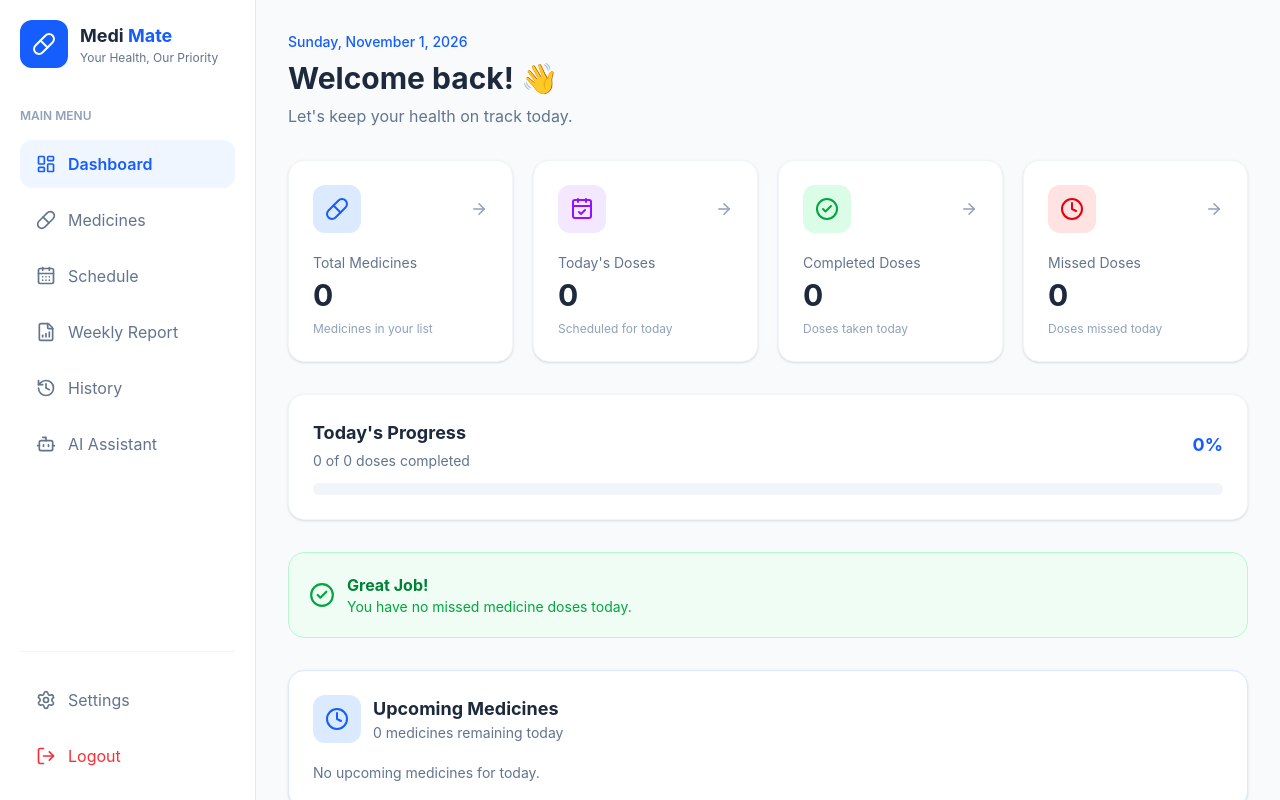
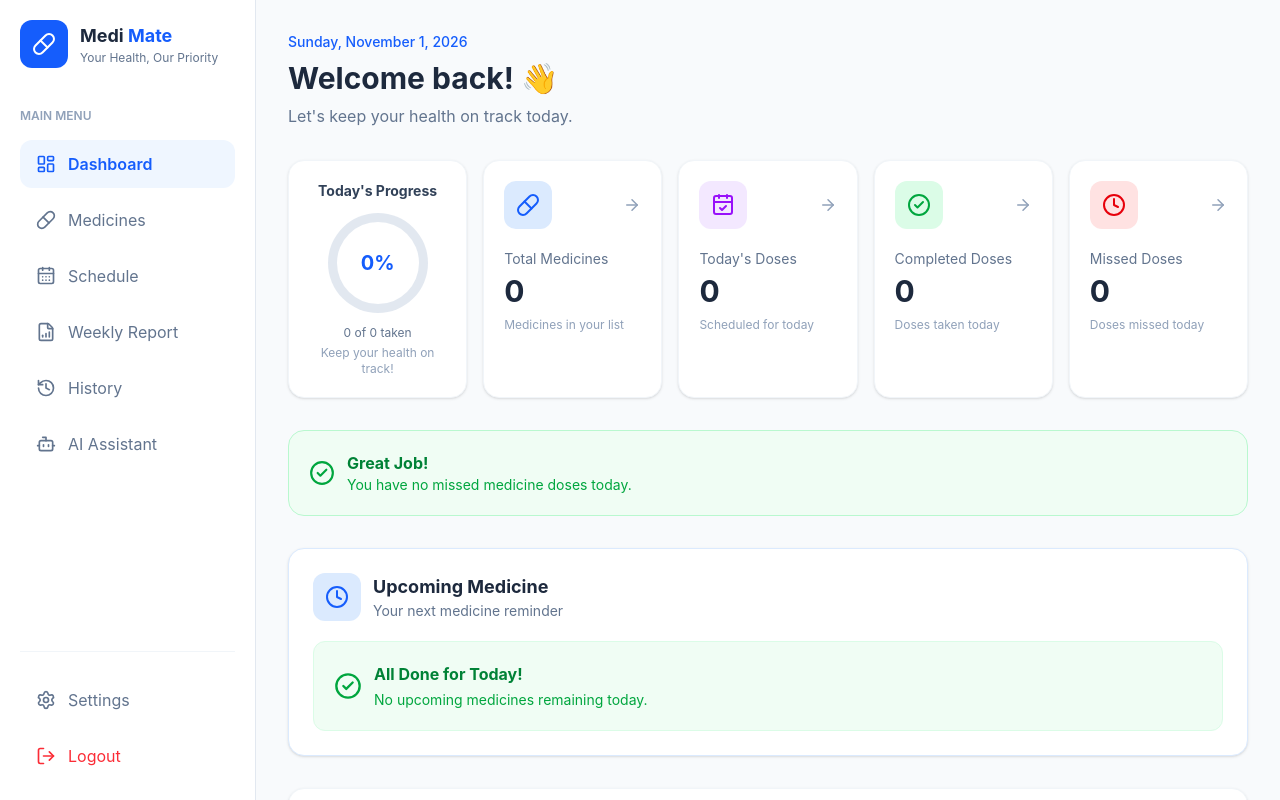
Before and after one commit to krishna45kumar/MediMate, a React (Vite) app in the folder frontend/: page /dashboard in a window 1280 px wide. Shown: the top 800 px of the page. Built offline with nearby package versions, Linux system fonts and the light colour scheme.

Commit message:
dynamic upcoming medicine and dashboard update

```diff
--- a/frontend/src/pages/Dashboard.jsx
+++ b/frontend/src/pages/Dashboard.jsx
@@ -4,9 +4,6 @@ import {
   CalendarCheck,
   CheckCircle2,
   Clock,
-  Sun,
-  Sunset,
-  Moon,
   ArrowRight,
 } from "lucide-react";
 
@@ -54,34 +51,6 @@ function getDosePeriod(time) {
 }
 
 
-function WeeklyChartTooltip({ active, payload }) {
-  if (!active || !payload || payload.length === 0) {
-    return null;
-  }
-
-  const data = payload[0].payload;
-
-  return (
-    <div className="rounded-xl border border-slate-200 bg-white p-4 shadow-lg">
-      <p className="mb-2 font-semibold text-slate-800">
-        {data.fullDate}
-      </p>
-
-      <p className="text-sm text-blue-600">
-        Completed: {data.completed}
-      </p>
-
-      <p className="text-sm text-slate-500">
-        Total Scheduled: {data.total}
-      </p>
-
-      <p className="mt-2 font-semibold text-green-600">
-        Adherence: {data.percentage}%
-      </p>
-    </div>
-  );
-}
-
 function Dashboard() {
 
   const [medicines, setMedicines] = useState([]);
@@ -95,12 +64,12 @@ const [searchTerm, setSearchTerm] = useState("");
 const [statusFilter, setStatusFilter] = useState("All");
 
 // Weekly medicine history
-const [weeklyHistory, setWeeklyHistory] = useState(() => {
+const [weeklyHistory] = useState(() => {
   try {
     return JSON.parse(
       localStorage.getItem("weeklyMedicineHistory") || "{}"
     );
-  } catch (error) {
+  } catch {
     return {};
   }
 });
@@ -123,12 +92,11 @@ const [takenDoses, setTakenDoses] = useState(() => {
   }
 });
 
-const [, setCurrentTime] = useState(new Date());
-
+const [currentTime, setCurrentTime] = useState(new Date());
 useEffect(() => {
   const intervalId = setInterval(() => {
     setCurrentTime(new Date());
-  }, 10000);
+  }, 1000);
 
   return () => {
     clearInterval(intervalId);
@@ -217,7 +185,7 @@ useEffect(() => {
         ) {
           savedReminders = {};
         }
-      } catch (error) {
+      } catch {
         savedReminders = {};
       }
 
@@ -381,6 +349,63 @@ const upcomingMedicines = todaySchedule.filter(
   (medicine) => getMedicineStatus(medicine) === "Upcoming"
 );
 
+// Find the next upcoming medicine
+const nextUpcomingMedicine = upcomingMedicines
+  .map((medicine) => {
+    if (!medicine.time) return null;
+
+    const match = String(medicine.time).match(
+      /^([01]\d|2[0-3]):([0-5]\d)$/
+    );
+
+    if (!match) return null;
+
+    const [, hour, minute] = match;
+
+    const medicineDate = new Date();
+    medicineDate.setHours(Number(hour), Number(minute), 0, 0);
+
+    return {
+      ...medicine,
+      scheduledDate: medicineDate,
+    };
+  })
+  .filter(
+    (medicine) =>
+      medicine && medicine.scheduledDate > currentTime
+  )
+  .sort(
+    (a, b) =>
+      a.scheduledDate.getTime() - b.scheduledDate.getTime()
+  )[0] || null;
+
+// Calculate remaining time
+let countdownText = "";
+
+if (nextUpcomingMedicine) {
+  const difference =
+    nextUpcomingMedicine.scheduledDate.getTime() -
+    currentTime.getTime();
+
+  const hours = Math.floor(difference / (1000 * 60 * 60));
+
+  const minutes = Math.floor(
+    (difference % (1000 * 60 * 60)) / (1000 * 60)
+  );
+
+  const seconds = Math.floor(
+    (difference % (1000 * 60)) / 1000
+  );
+
+  if (hours > 0) {
+    countdownText = `${hours}h ${minutes}m remaining`;
+  } else if (minutes > 0) {
+    countdownText = `${minutes}m ${seconds}s remaining`;
+  } else {
+    countdownText = `${seconds}s remaining`;
+  }
+}
+
 // Search and status filter
 const visibleMedicines = todaySchedule.filter((medicine) => {
   const matchesSearch = String(medicine.name || "")
@@ -493,44 +518,6 @@ const dayData =
 }
 
 
-// Find best and lowest adherence days
-const daysWithData = weeklyData.filter(
-  (day) => day.total > 0
-);
-
-const bestDay =
-  daysWithData.length > 0
-    ? daysWithData.reduce((best, current) =>
-        current.percentage > best.percentage
-          ? current
-          : best
-      )
-    : null;
-
-const lowestDay =
-  daysWithData.length > 0
-    ? daysWithData.reduce((lowest, current) =>
-        current.percentage < lowest.percentage
-          ? current
-          : lowest
-      )
-    : null;
-
-const weeklyTotal = weeklyData.reduce(
-  (sum, day) => sum + day.total,
-  0
-);
-
-const weeklyCompleted = weeklyData.reduce(
-  (sum, day) => sum + day.completed,
-  0
-);
-
-const weeklyPercentage =
-  weeklyTotal === 0
-    ? 0
-    : Math.round((weeklyCompleted / weeklyTotal) * 100);
-
 useEffect(() => {
   try {
     localStorage.setItem("doseTrackingDate", todayDate);
@@ -602,23 +589,60 @@ useEffect(() => {
         </p>
       </div>
 
-      {/* Summary cards */}
-      <div className="grid grid-cols-1 sm:grid-cols-2 xl:grid-cols-4 gap-5">
+
+{/* Progress + Summary Cards */}
+
+<div className="grid grid-cols-1 sm:grid-cols-2 lg:grid-cols-5 gap-4">
+
+  {/* Today's Progress Circular Card */}
+  <div className="bg-white rounded-2xl border border-slate-100 p-5 shadow-sm flex flex-col items-center justify-center">
+
+    <h2 className="text-sm font-bold text-slate-700 mb-3">
+      Today's Progress
+    </h2>
+
+    <div
+      className="relative flex items-center justify-center rounded-full"
+      style={{
+        width: "100px",
+        height: "100px",
+        background: `conic-gradient(#2563eb ${progressPercentage * 3.6}deg, #e2e8f0 0deg)`
+      }}
+    >
+      <div className="w-[82px] h-[82px] rounded-full bg-white flex items-center justify-center">
+        <span className="text-xl font-bold text-blue-600">
+          {progressPercentage}%
+        </span>
+      </div>
+    </div>
+
+    <p className="text-xs text-slate-500 mt-3 text-center">
+      {completedDoses} of {todaySchedule.length} taken
+    </p>
+
+    <p className="text-xs text-slate-400 mt-1 text-center">
+      Keep your health on track!
+    </p>
+
+  </div>
+
+  {/* Existing 4 Summary Cards */}
   {summaryCards.map((card) => {
     const Icon = card.icon;
+
     return (
       <div
         key={card.title}
-              className="bg-white rounded-2xl border border-slate-100 p-6 shadow-sm"
+        className="bg-white rounded-2xl border border-slate-100 p-5 shadow-sm"
       >
         <div className="flex items-center justify-between">
-                <div
-                  className={`p-3 rounded-xl ${card.color}`}
-                >
+
+          <div className={`p-3 rounded-xl ${card.color}`}>
             <Icon size={24} />
           </div>
 
           <ArrowRight size={18} className="text-slate-400" />
+
         </div>
 
         <p className="text-slate-500 text-sm mt-5">
@@ -632,44 +656,14 @@ useEffect(() => {
         <p className="text-xs text-slate-400 mt-2">
           {card.subtitle}
         </p>
+
       </div>
     );
   })}
+
 </div>
 
 
-
-{/* Today's Progress */}
-<div className="rounded-2xl border border-slate-100 bg-white p-6 shadow-sm">
-  <div className="mb-3 flex items-center justify-between gap-3">
-    <div>
-      <h2 className="text-lg font-bold text-slate-800">
-        Today's Progress
-      </h2>
-      <p className="mt-1 text-sm text-slate-500">
-        {completedDoses} of {todaySchedule.length} doses completed
-      </p>
-    </div>
-
-    <span className="text-lg font-bold text-blue-600">
-      {progressPercentage}%
-    </span>
-  </div>
-
-  <div
-    className="h-3 w-full overflow-hidden rounded-full bg-slate-100"
-    role="progressbar"
-    aria-valuenow={progressPercentage}
-    aria-valuemin={0}
-    aria-valuemax={100}
-    aria-label="Today's dose completion progress"
-  >
-    <div
-      className="h-full rounded-full bg-blue-600 transition-all duration-300"
-      style={{ width: `${progressPercentage}%` }}
-    />
-  </div>
-</div>
 
 {/* Missed Medicine Section */}
 {missedDoses > 0 ? (
@@ -753,7 +747,7 @@ useEffect(() => {
 )}
 
 
-      {/* Upcoming Medicines Section */}
+{/* Next Upcoming Medicine Section */}
 <div className="rounded-2xl border border-blue-100 bg-white p-6 shadow-sm">
 
   <div className="mb-5 flex items-center gap-3">
@@ -763,45 +757,70 @@ useEffect(() => {
 
     <div>
       <h2 className="text-lg font-bold text-slate-800">
-        Upcoming Medicines
+        Upcoming Medicine
       </h2>
 
       <p className="text-sm text-slate-500">
-        {upcomingMedicines.length} medicines remaining today
+        Your next medicine reminder
       </p>
     </div>
   </div>
 
-  {upcomingMedicines.length === 0 ? (
-    <p className="text-sm text-slate-500">
-      No upcoming medicines for today.
-    </p>
-  ) : (
-    <div className="space-y-3">
-      {upcomingMedicines.map((medicine) => (
-        <div
-          key={medicine.id}
-          className="flex items-center justify-between gap-3 rounded-xl border border-slate-100 p-4"
-        >
+  {nextUpcomingMedicine ? (
+    <div className="rounded-xl border border-blue-100 bg-blue-50 p-5">
+
+      <div className="flex flex-col gap-4 sm:flex-row sm:items-center sm:justify-between">
+
         <div>
-            <h3 className="font-semibold text-slate-800">
-              {medicine.name}
+          <h3 className="text-xl font-bold text-slate-800">
+            {nextUpcomingMedicine.name}
           </h3>
 
-            <p className="mt-1 text-sm text-slate-500">
-              {medicine.dosage}
+          <p className="mt-1 text-sm text-slate-600">
+            Dosage: {nextUpcomingMedicine.dosage}
           </p>
 
-            <p className="mt-1 text-sm text-slate-500">
-              Time: {medicine.time}
+          <p className="mt-1 text-sm text-slate-600">
+            Scheduled Time: {nextUpcomingMedicine.time}
           </p>
         </div>
 
-          <span className="rounded-full bg-blue-100 px-3 py-1 text-xs font-semibold text-blue-700">
-            Upcoming
+        <span className="w-fit rounded-full bg-blue-100 px-3 py-1 text-xs font-semibold text-blue-700">
+          Next Dose
         </span>
+
       </div>
-      ))}
+
+      <div className="mt-5 border-t border-blue-200 pt-4">
+
+        <p className="text-sm text-slate-500">
+          Time Remaining
+        </p>
+
+        <h2 className="mt-1 text-2xl font-bold text-blue-600">
+          {countdownText}
+        </h2>
+
+      </div>
+
+    </div>
+  ) : (
+    <div className="rounded-xl border border-green-100 bg-green-50 p-5">
+
+      <div className="flex items-center gap-3">
+        <CheckCircle2 className="text-green-600" size={28} />
+
+        <div>
+          <h3 className="font-bold text-green-700">
+            All Done for Today!
+          </h3>
+
+          <p className="mt-1 text-sm text-green-600">
+            No upcoming medicines remaining today.
+          </p>
+        </div>
+      </div>
+
     </div>
   )}
 
@@ -859,7 +878,7 @@ useEffect(() => {
     </p>
   ) : (
     Object.entries(doseGroups)
-      .filter(([period, groupMedicines]) => groupMedicines.length > 0)
+      .filter(([, groupMedicines]) => groupMedicines.length > 0)
       .map(([period, groupMedicines]) => (
         <div key={period}>
           <h3 className="mb-3 text-lg font-semibold text-slate-800">
--- a/frontend/src/pages/WeeklyReport.jsx
+++ b/frontend/src/pages/WeeklyReport.jsx
@@ -37,6 +37,18 @@ function getTodayDate() {
 
 function WeeklyReport() {
   const todayDate = getTodayDate();
+
+  // Load medicine-wise weekly history
+const doseHistory = useMemo(() => {
+  try {
+    return JSON.parse(
+      localStorage.getItem("weeklyMedicineHistory") || "{}"
+    );
+  } catch (error) {
+    console.error("Unable to load dose history:", error);
+    return {};
+  }
+}, [todayDate]);
 
   const weeklyData = useMemo(() => {
     let history = {};
@@ -85,6 +97,7 @@ function WeeklyReport() {
         total === 0 ? 0 : Math.round((completed / total) * 100);
 
       days.push({
+        dateKey,
         day: date.toLocaleDateString("en-US", { weekday: "short" }),
         fullDate: date.toLocaleDateString("en-IN", {
           day: "2-digit",
@@ -136,7 +149,7 @@ const handleDownloadWeeklyReport = () => {
 
   doc.setTextColor(255, 255, 255);
   doc.setFontSize(20);
-  doc.text("`MediMate`", 20, 17);
+  doc.text("MediMate", 20, 17);
 
   doc.setFontSize(13);
   doc.text("Weekly Medicine Report", 20, 28);
@@ -351,7 +364,7 @@ for (let page = 1; page <= totalPages; page++) {
   doc.setFontSize(10);
   doc.setTextColor(37, 99, 235);
 
-  doc.text("MEDIMATE ", 20, 10);
+  doc.text("MEDIMATE", 20, 20);
 
 
 doc.setFont("helvetica", "normal");
@@ -392,6 +405,90 @@ doc.line(20, 9, 190, 9);
   );
 }
 
+
+// Dose-wise Medicine History
+doc.addPage();
+
+doc.setFontSize(16);
+doc.setTextColor(30, 41, 59);
+doc.text("Dose-wise Medicine History", 20, 25);
+
+let historyY = 40;
+
+weeklyData.forEach((day) => {
+  const dayHistory = doseHistory[day.dateKey];
+
+  // Add another page if space is insufficient
+  if (historyY > 255) {
+    doc.addPage();
+    historyY = 25;
+  }
+
+  doc.setFontSize(13);
+  doc.setFont("helvetica", "bold");
+  doc.setTextColor(37, 99, 235);
+  doc.text(day.fullDate, 20, historyY);
+
+  historyY += 9;
+
+  if (!dayHistory || !dayHistory.doseDetails) {
+    doc.setFontSize(10);
+    doc.setFont("helvetica", "normal");
+    doc.setTextColor(120, 120, 120);
+    doc.text(
+      "Individual medicine history not available for this date.",
+      20,
+      historyY
+    );
+    historyY += 12;
+    return;
+  }
+
+  dayHistory.doseDetails.forEach((medicine) => {
+    if (historyY > 270) {
+      doc.addPage();
+      historyY = 25;
+    }
+
+    doc.setFont("helvetica", "bold");
+    doc.setFontSize(10);
+    doc.setTextColor(30, 41, 59);
+
+    doc.text(
+      `${medicine.name || "Medicine"} - ${medicine.dosage || "N/A"}`,
+      20,
+      historyY
+    );
+
+    historyY += 6;
+
+    doc.setFont("helvetica", "normal");
+    doc.setFontSize(9);
+
+    doc.text(
+      `Time: ${medicine.time || "N/A"}`,
+      25,
+      historyY
+    );
+
+    const status = medicine.status || "Unknown";
+
+    if (status === "Taken") {
+      doc.setTextColor(22, 163, 74);
+    } else if (status === "Missed") {
+      doc.setTextColor(220, 38, 38);
+    } else {
+      doc.setTextColor(217, 119, 6);
+    }
+
+    doc.text(`Status: ${status}`, 100, historyY);
+
+    historyY += 10;
+    doc.setTextColor(30, 41, 59);
+  });
+
+  historyY += 5;
+});
   // Save PDF
   doc.save("MediMate-Weekly-Report.pdf");
 };
```
Lines whose indentation alone changed are shown as unchanged.
